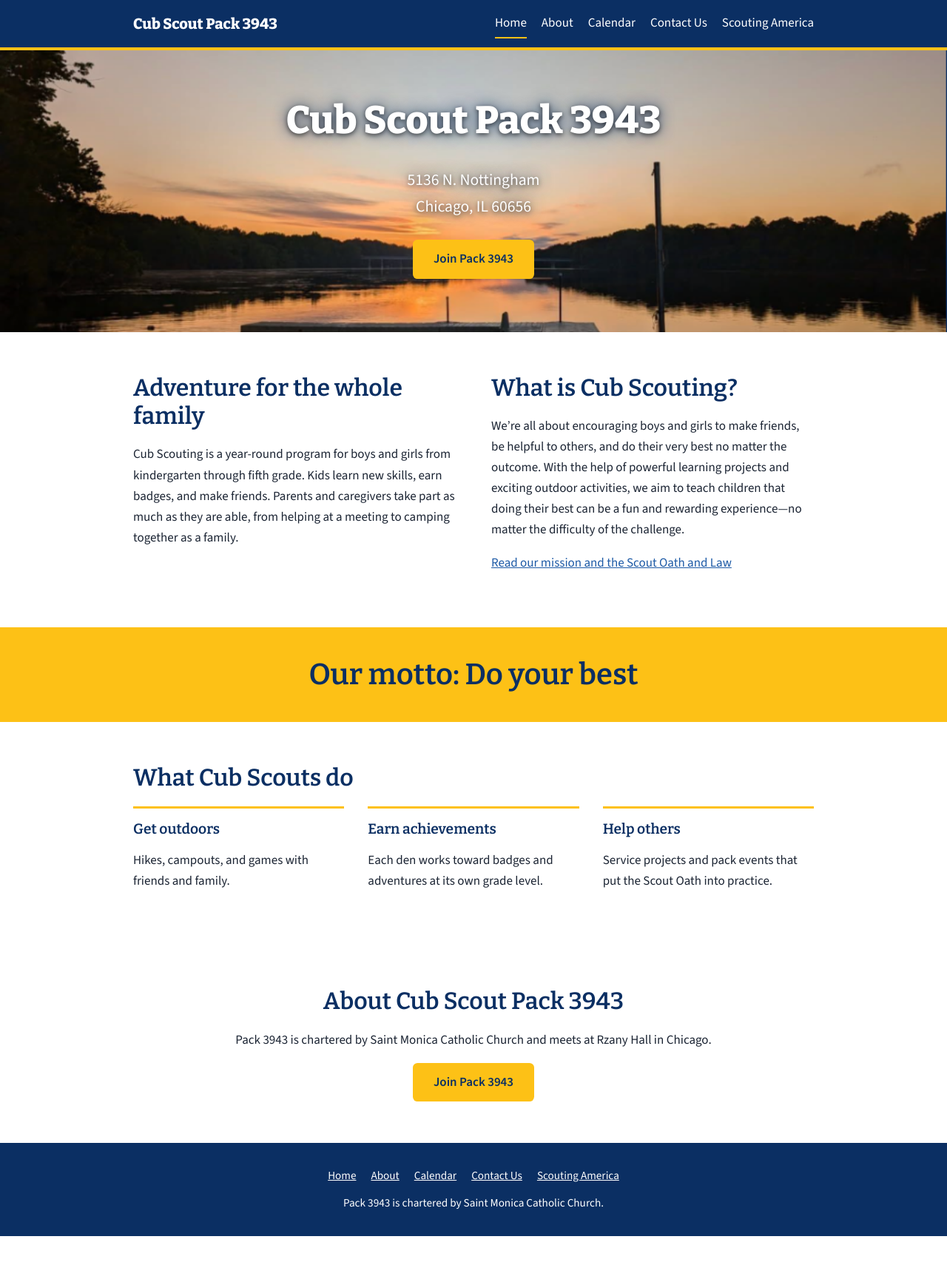
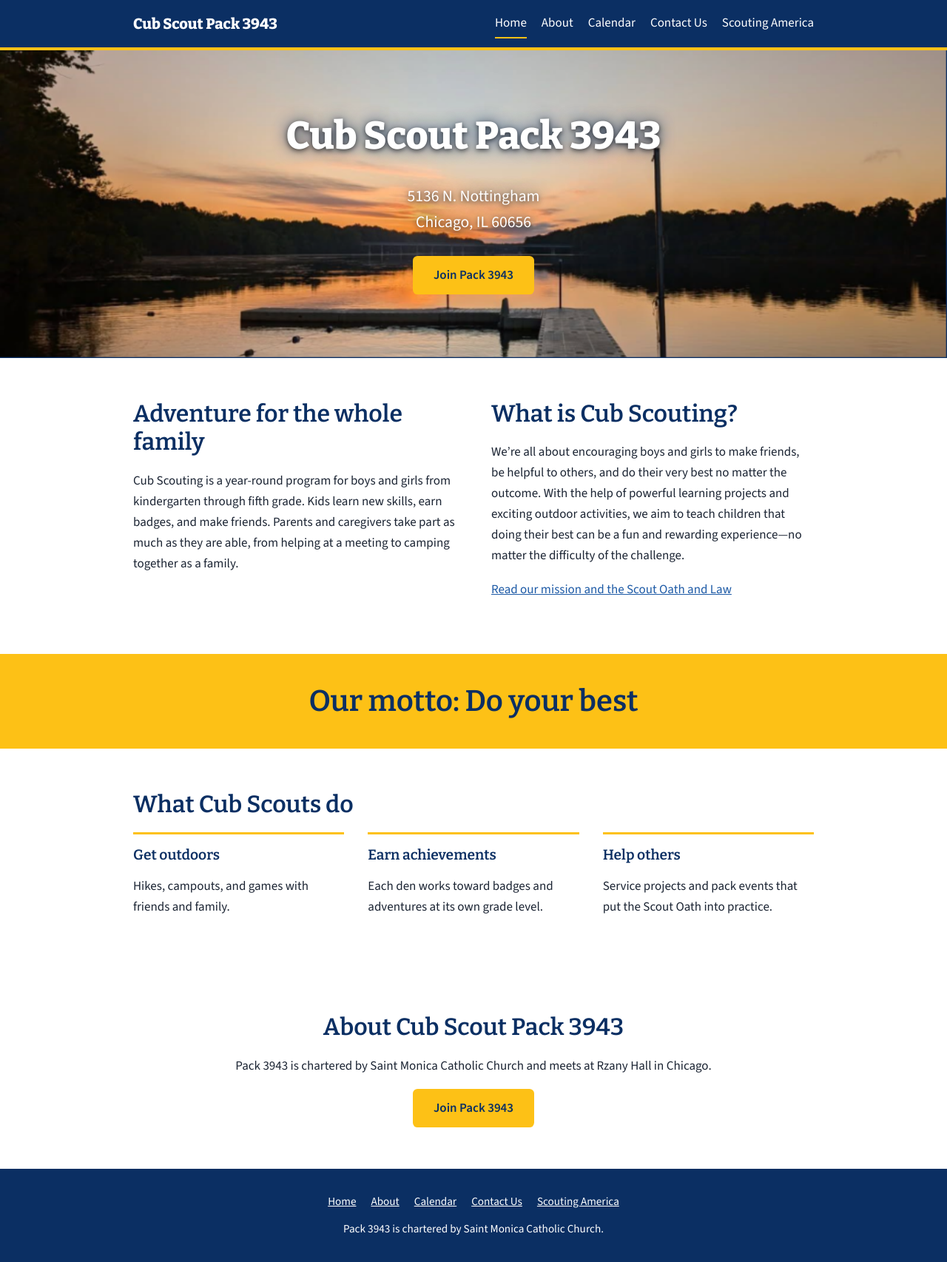
Before and after one commit to pack-3943/pack-3943.github.io, a Jekyll site: the page built from index.markdown, in a window 1280 px wide. Shown: the whole page at 74% size. Built offline with Jekyll 4.4.1, drawn with Linux system fonts in a browser that asks for light colours; before the commit the page ends 1671 px from its top, so only the background shows below that.

Commit message:
setting the pic center

```diff
--- a/assets/css/pack.css
+++ b/assets/css/pack.css
@@ -26,15 +26,10 @@ h3{font-size:1.2rem;font-weight:600}
 .site-nav a:hover,.site-nav a[aria-current]{border-bottom-color:var(--gold)}
 
 /* Home */
-.hero{
-  background-color:var(--navy);
-  background-image:url('/image/waterfront-betz.png');
-  background-size:100% auto;
-  background-position:center;
-  background-repeat:no-repeat;
-  color:#fff;text-align:center;padding:4rem 0 4.5rem;
-  text-shadow:0 2px 6px rgba(0,0,0,.6),0 0 20px rgba(11,47,99,.8);
-}.hero h1{color:#fff}
+.hero{position:relative;isolation:isolate;background:var(--navy);color:#fff;text-align:center;min-height:26rem;display:flex;align-items:center;justify-content:center;overflow:hidden}
+.hero-photo{position:absolute;inset:0;z-index:0;width:100%;height:100%;object-fit:cover;object-position:center bottom;margin:0}
+.hero-content{position:relative;z-index:1;padding-top:3rem;padding-bottom:3rem}
+.hero h1,.hero-tag{color:#fff;text-shadow:0 2px 6px rgba(0,0,0,.6),0 0 20px rgba(11,47,99,.8)}
 .hero h2{color:#fff}
 .button{
   text-shadow:none;
--- a/index.markdown
+++ b/index.markdown
@@ -3,11 +3,12 @@ layout: default
 ---
 
 <section class="hero">
-<div class="wrap">
-   <h1>Cub Scout Pack 3943</h1>
-<p class="hero-tag">5136 N. Nottingham<br>Chicago, IL 60656</p>
+  <img class="hero-photo" src="{{ '/image/waterfront-betz.png' | relative_url }}" alt="Pack 3943 at the waterfront at Camp Betz">
+  <div class="wrap hero-content">
+    <h1>Cub Scout Pack 3943</h1>
+    <p class="hero-tag">5136 N. Nottingham<br>Chicago, IL 60656</p>
+    <a class="button" href="https://beascout.scouting.org/units/3a5b47f3-0868-4146-914f-f8d36bc34fb9">Join Pack 3943</a>
   </div>
-   <a class="button" href="https://beascout.scouting.org/units/3a5b47f3-0868-4146-914f-f8d36bc34fb9">Join Pack 3943</a>
 </section>
 
 <section class="band">
```
